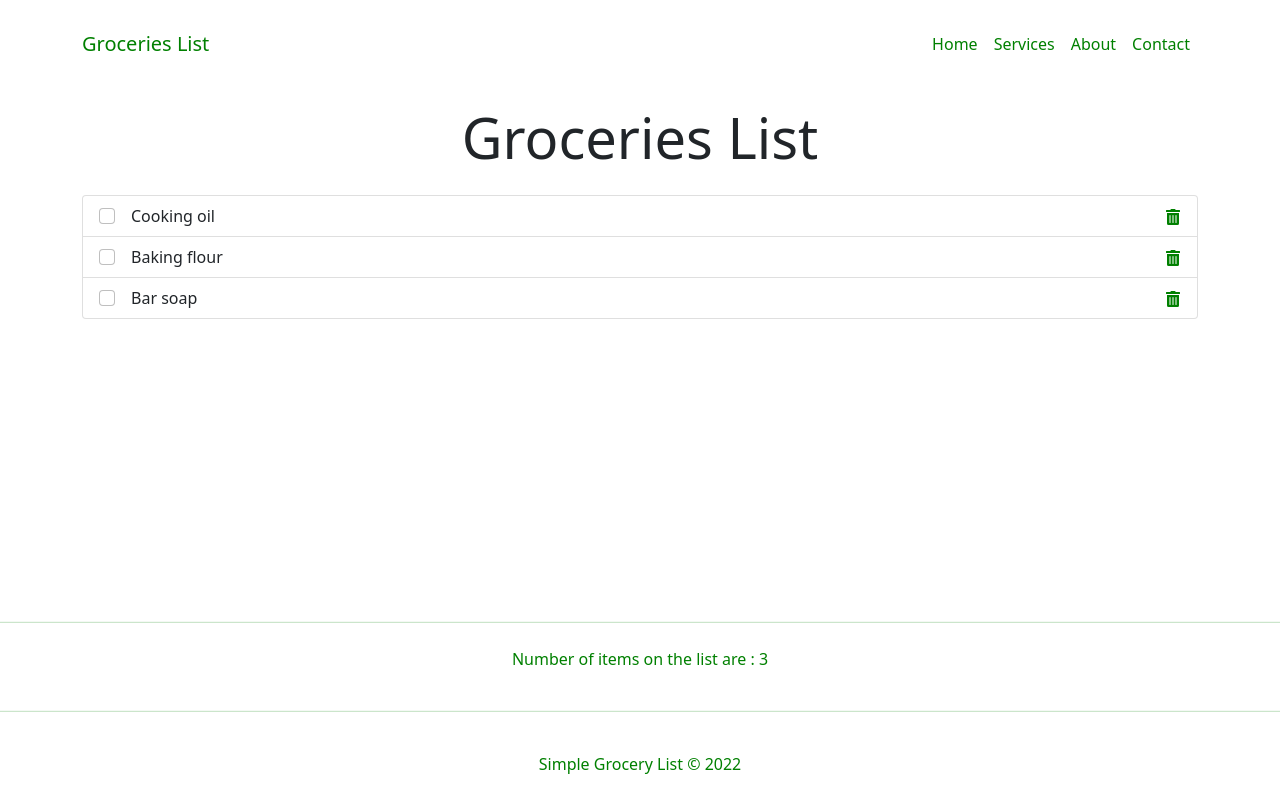
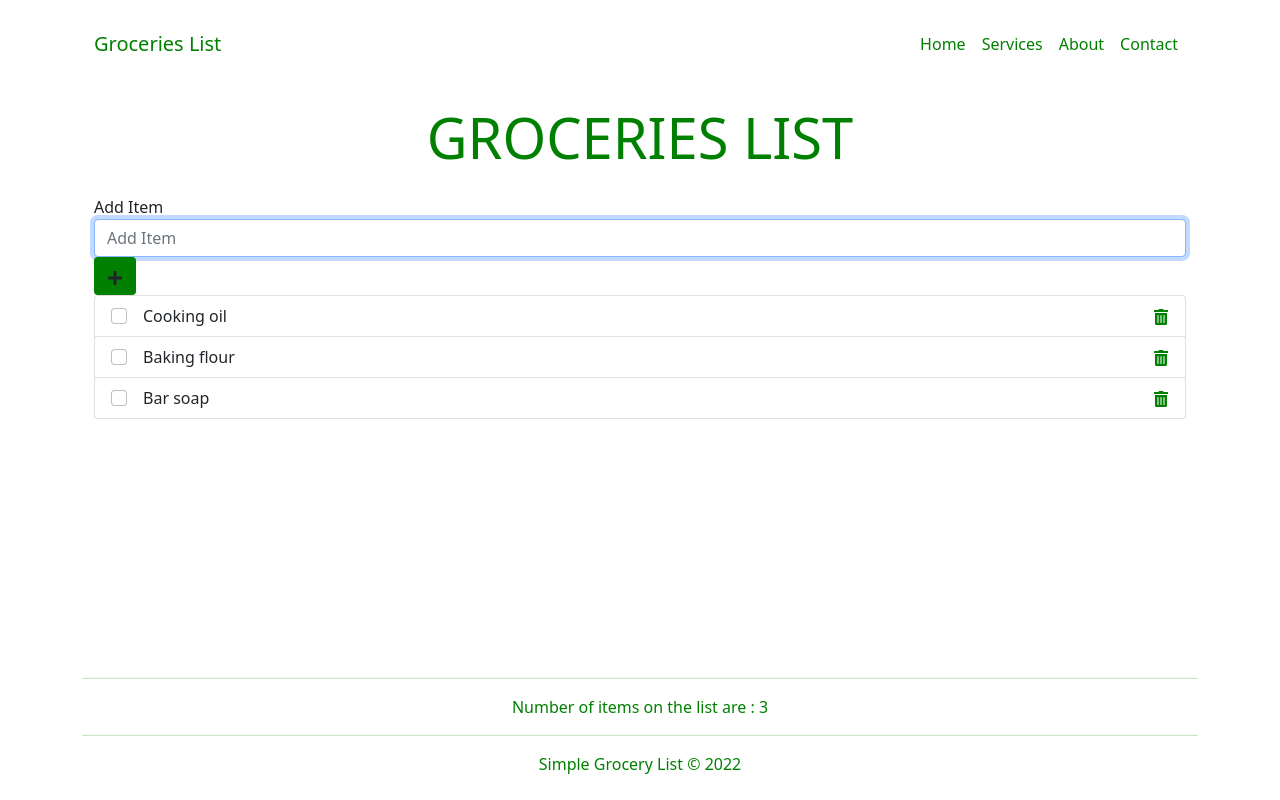
Before and after one commit to JoelOgira/Grocery-List, a React (Create React App) app: page / in a window 1280 px wide. Built offline with nearby package versions, Linux system fonts and the light colour scheme.

Commit message:
Added Form Control

```diff
--- a/package.json
+++ b/package.json
@@ -9,6 +9,7 @@
     "bootstrap": "^5.1.3",
     "react": "^18.2.0",
     "react-dom": "^18.2.0",
+    "react-icons": "^4.4.0",
     "react-router-dom": "^6.3.0",
     "react-scripts": "5.0.1",
     "web-vitals": "^2.1.4"
@@ -36,8 +37,5 @@
       "last 1 firefox version",
       "last 1 safari version"
     ]
-  },
-  "devDependencies": {
-    "react-icons": "^4.4.0"
   }
 }
--- a/src/App.js
+++ b/src/App.js
@@ -1,9 +1,10 @@
 import Header from './Components/Header';
+import Title from './Components/Title';
+import AddItem from './Components/AddItem';
 import Content from './Components/Content';
 import Footer from './Components/Footer';
 import 'bootstrap/dist/css/bootstrap.min.css';
 import { useState } from 'react';
-
 
 const App = () => {
 
@@ -39,8 +40,10 @@ const App = () => {
   }
 
   return (
-    <div className="App">
+    <div className="App container">
       <Header />
+      <Title />
+      <AddItem />
       <Content
         items={items}
         handleCheck={handleCheck}
--- /dev/null
+++ b/src/Components/AddItem.js
@@ -0,0 +1,18 @@
+import { FaPlus } from "react-icons/fa";
+
+const AddItem = () => {
+  return (
+    <div className="container">
+        <form className="addForm">
+            <label htmlFor="addItem" className="form-lable">Add Item</label>
+            <input type="text" className="form-control"  autoFocus id="addItem" placeholder="Add Item" required/>
+            <button className="btn bg-green" type="submit" aria-label="Add Item">
+                <FaPlus />
+            </button>
+        </form>
+    </div>
+
+  )
+}
+
+export default AddItem;
--- a/src/Components/Content.js
+++ b/src/Components/Content.js
@@ -4,7 +4,6 @@ const Content = ({items, handleCheck, handleDelete}) => {
   return (
     <main>
       <div className="container">
-            <h2 className="text-center display-4 py-3">Groceries List</h2>
           {items.length ? (
             <ItemList
               items={items}
--- a/src/Components/Footer.js
+++ b/src/Components/Footer.js
@@ -3,11 +3,11 @@ const Footer = ({length}) => {
   return (
     <footer className="sticky-footer">
       <hr style={{color: 'green', width: '100%'}} />
-      <div className="text-center py-2" style={{color: 'green'}}>
+      <div className="text-center" style={{color: 'green'}}>
         {length !== 1 ? (length? (<p>Number of items on the list are : {length}</p>):(<p className="text-danger">There are no items on the list</p>)) : (<p className="text-warning">Only 1 item on the list</p>)}
       </div>
       <hr style={{color: 'green', width: '100%'}} />
-      <p className="text-center py-4" style={{color: 'green'}}>
+      <p className="text-center pb-4" style={{color: 'green'}}>
         Simple Grocery List &copy; {today.getFullYear()}
       </p>
     </footer>
--- a/src/Components/LineItem.js
+++ b/src/Components/LineItem.js
@@ -2,7 +2,7 @@ import { FaTrashAlt } from 'react-icons/fa';
 
 const LineItem = ({item,handleCheck, handleDelete}) => {
   return (
-    <li className="list-group-item item" key={item.id}>
+    <li className="list-group-item item">
         <input className="form-check-input" onChange={() => handleCheck(item.id)} type="checkbox" checked={item.checked} />
         <label className="px-3" onDoubleClick={() => handleCheck(item.id)}>{item.item}</label>
         <FaTrashAlt onClick={() => handleDelete(item.id)} style={{ color: 'green', float: 'right', cursor: 'pointer', marginTop: '5px' }} role="button" tabIndex="0" aria-label={`Delete ${item.item}`} />
--- /dev/null
+++ b/src/Components/Title.js
@@ -0,0 +1,9 @@
+const Title = () => {
+  return (
+    <h2 className="text-center text-green display-4 py-3" style={{textTransform: 'uppercase'}}>
+        Groceries List
+    </h2>
+  )
+}
+
+export default Title
--- a/src/index.css
+++ b/src/index.css
@@ -1,6 +1,14 @@
 a {
   text-decoration: none !important;
   color: green !important;
+}
+
+.text-green {
+  color: green !important;
+}
+
+.bg-green {
+  background-color: green !important;
 }
 
 .navbar a:hover {
```
Also changed, not shown: 1 other file (tests, documents, lock files or other folders). Lines whose indentation alone changed are shown as unchanged.
